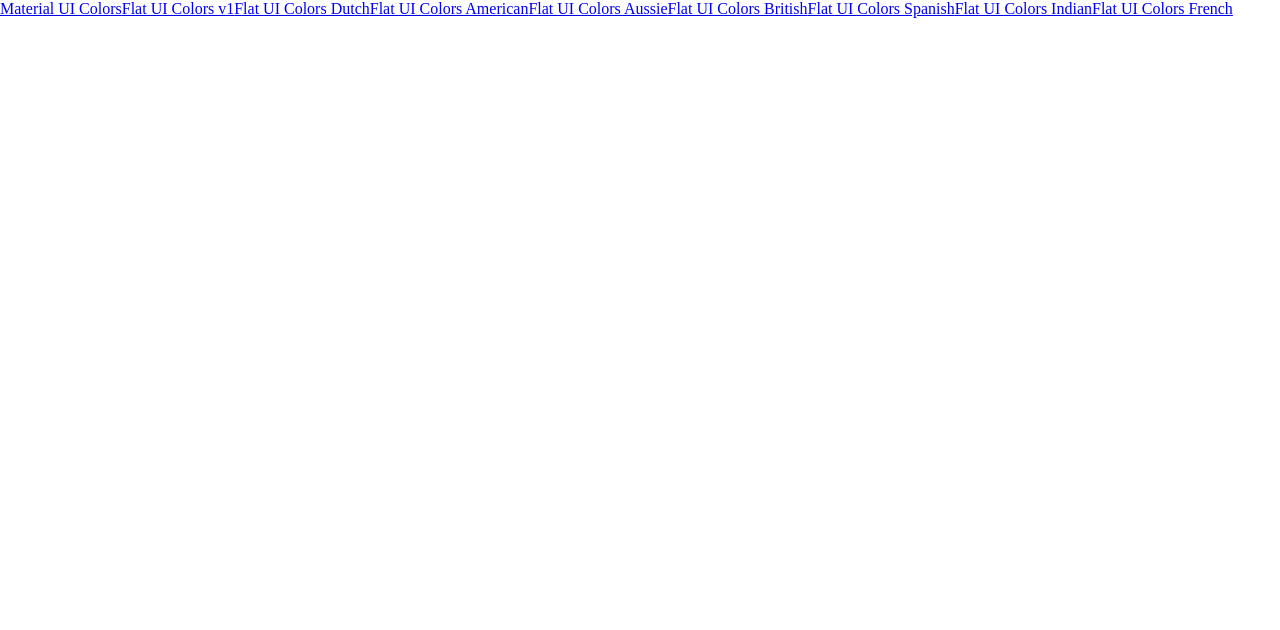
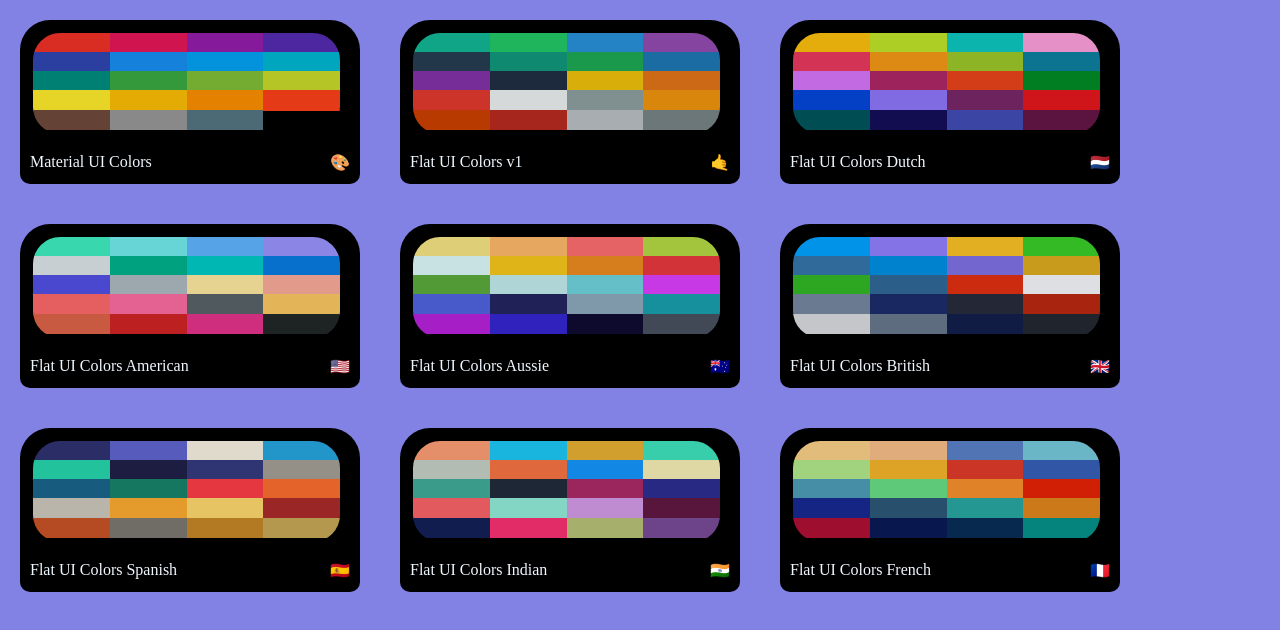
Before and after one commit to SaravanarajuR/colorpicker-react, a React (Create React App) app: page / in a window 1280 px wide. Shown: the top 630 px of the page. Built offline with nearby package versions, Linux system fonts and the light colour scheme.

Commit message:
Home addded

```diff
--- a/src/Components/ColorBoxes.js
+++ b/src/Components/ColorBoxes.js
@@ -25,12 +25,17 @@
           id="box"
           className={`show ${this.state.clicked ? "center" : ""}`}
         >
-          <div style={{ backgroundColor: this.props.hex }} />
-          <button className={`copy-btn`}>
-            {this.state.clicked ? "copied" : "copy"}
-          </button>
-          <span className={`name`}>{this.props.name}</span>
-          <button className={`see-more`}>More</button>
+          {this.props.mini ? (
+            ""
+          ) : (
+            <div>
+              <button className={`copy-btn`}>
+                {this.state.clicked ? "copied" : "copy"}
+              </button>
+              <span className={`name`}>{this.props.name}</span>
+              <button className={`see-more`}>More</button>
+            </div>
+          )}
         </div>
       </CopyToClipboard>
     );
--- a/src/Components/createPallete.js
+++ b/src/Components/createPallete.js
@@ -1,19 +1,17 @@
 import chroma from "chroma-js";
 import allColors from "./seedColors.js";
-
-let pallette = allColors.filter((k) => {
-  console.log(window.location.pathname);
-  if (k.id === window.location.pathname.split("/")[2]) {
-    return 1;
-  } else {
-    return 0;
-  }
-})[0];
 
 function getRange(color) {
   return [chroma(color).darken(1.4), color, "#fff"];
 }
-function allPallete() {
+function allPallete(id) {
+  let pallette = allColors.filter((k) => {
+    if (k.id === id) {
+      return 1;
+    } else {
+      return 0;
+    }
+  })[0];
   const allcreated = {};
   const levels = [50, 100, 200, 300, 400, 500, 600, 700, 800, 900];
   const created = pallette.colors.map((k) => {
@@ -26,7 +24,7 @@
   for (let j = 0; j < levels.length; j++) {
     for (let i = 0; i < created.length; i++) {
       allcreated[levels[j]].push({
-        name: pallette.colors[i].name,
+        name: pallette["colors"][i].name,
         hex: created[i][j],
         rgb: chroma(created[i][j]).css(),
         rgba: chroma(created[i][j])
--- a/src/Components/home.js
+++ b/src/Components/home.js
@@ -1,19 +1,19 @@
 import { Component } from "react";
-import colors from "./seedColors.js";
-import { NavLink } from "react-router-dom";
+import Colors from "./seedColors.js";
+import NavIcon from "./palleteIcons.js";
 
 class Home extends Component {
   handleRender = () => {
-    return colors.map((k) => {
-      return <NavLink to={`pallete/${k.id}`}>{k.paletteName}</NavLink>;
+    return Colors.map((k) => {
+      return (
+        <a href={`pallete/${k.id}`}>
+          <NavIcon id={k.id} />
+        </a>
+      );
     });
   };
   render() {
-    return (
-      <div>
-        <div>{this.handleRender()}</div>
-      </div>
-    );
+    return <div className="home">{this.handleRender()}</div>;
   }
 }
 
--- /dev/null
+++ b/src/Components/miniPallete.js
@@ -0,0 +1,55 @@
+import React, { Component } from "react";
+import ColorBoxes from "./ColorBoxes.js";
+import Colors from "./createPallete.js";
+import { v4 } from "uuid";
+import ColorArrays from "./seedColors.js";
+
+class Pallete extends Component {
+  constructor(props) {
+    super(props);
+    this.state = {
+      contrast: 600,
+      copyValue: "",
+      name: "",
+      emoji: "",
+    };
+  }
+
+  componentDidMount() {
+    const color = ColorArrays.filter((k) => {
+      if (k.id === this.props.id) {
+        return 1;
+      } else {
+        return 0;
+      }
+    })[0];
+    this.setState({ name: color.paletteName, emoji: color.emoji });
+  }
+
+  colorPallete = () => {
+    const colors = Colors(this.props.id).allcreated;
+    return colors[this.state.contrast].map((k) => {
+      return (
+        <ColorBoxes
+          key={v4()}
+          hex={k.hex}
+          copyValue={this.state.copyValue}
+          mini={true}
+        />
+      );
+    });
+  };
+  render() {
+    return (
+      <div className="miniPallete">
+        <div className="miniPalleteInner">{this.colorPallete()}</div>
+        <div className="nameEmoji">
+          <p>{this.state.name}</p>
+          <p>{this.state.emoji}</p>
+        </div>
+      </div>
+    );
+  }
+}
+
+export default Pallete;
--- a/src/Components/pallete.js
+++ b/src/Components/pallete.js
@@ -4,9 +4,9 @@
 import Navbar from "./navbar.js";
 import { v4 } from "uuid";
 
-class pallete extends Component {
-  constructor() {
-    super();
+class Pallete extends Component {
+  constructor(props) {
+    super(props);
     this.state = {
       contrast: 100,
       copyValue: "",
@@ -30,7 +30,7 @@
   };
 
   colorPallete = () => {
-    const colors = Colors().allcreated;
+    const colors = Colors(this.props.id).allcreated;
     return colors[this.state.contrast].map((k) => {
       return (
         <ColorBoxes
@@ -54,11 +54,11 @@
         />
         <div className="pallete">{this.colorPallete()}</div>
         <footer className="palleteFooter">
-          <p className="footerFont">{Colors().id}</p>
+          <p className="footerFont">{Colors(this.props.id).id}</p>
         </footer>
       </div>
     );
   }
 }
 
-export default pallete;
+export default Pallete;
--- /dev/null
+++ b/src/Components/palleteIcons.js
@@ -0,0 +1,10 @@
+import React, { Component } from "react";
+import MiniPallete from "./miniPallete.js";
+
+class Icon extends Component {
+  render() {
+    return <MiniPallete id={this.props.id} />;
+  }
+}
+
+export default Icon;
--- a/src/Components/routes.js
+++ b/src/Components/routes.js
@@ -8,8 +8,12 @@
     return (
       <div>
         <Routes>
-          <Route path="/pallete/:id" element={<Pallete />} />
-          <Route path="/" element={<Home />} />
+          <Route
+            exact
+            path="/pallete/:id"
+            element={<Pallete id={window.location.pathname.split("/")[2]} />}
+          />
+          <Route exact path="/" element={<Home />} />
         </Routes>
       </div>
     );
--- a/src/index.css
+++ b/src/index.css
@@ -58,6 +58,29 @@
   position: relative;
 }
 
+.home {
+  width: 100vw;
+  height: 100vh;
+  background-color: rgb(130, 130, 228);
+}
+
+.miniPallete {
+  height: 18%;
+  width: 25%;
+  background-color: black;
+  margin: 20px;
+  padding: 10px;
+  display: inline-block;
+  border-radius: 30px 30px 10px 10px;
+}
+
+.miniPalleteInner {
+  width: 96%;
+  height: 70%;
+  overflow: hidden;
+  border: 3px solid black;
+  border-radius: 30px;
+}
 /* Color Boxes */
 
 #box {
@@ -91,6 +114,15 @@
   justify-content: space-between;
   position: absolute;
   top: 85%;
+}
+p {
+  display: inline-block;
+}
+.nameEmoji {
+  color: aliceblue;
+  display: flex;
+  justify-content: space-between;
+  align-items: center;
 }
 .copy-btn {
   width: 60px;
```
